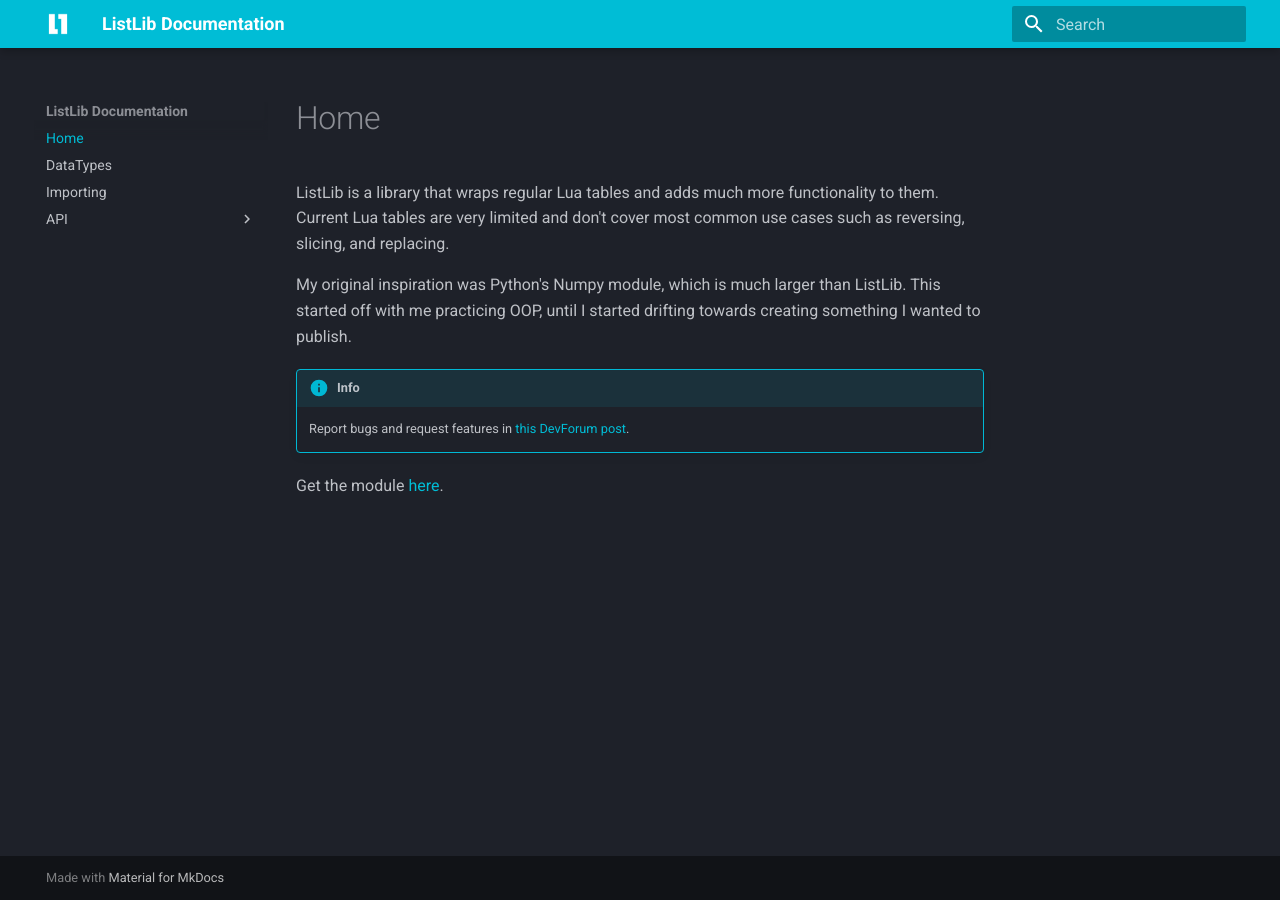
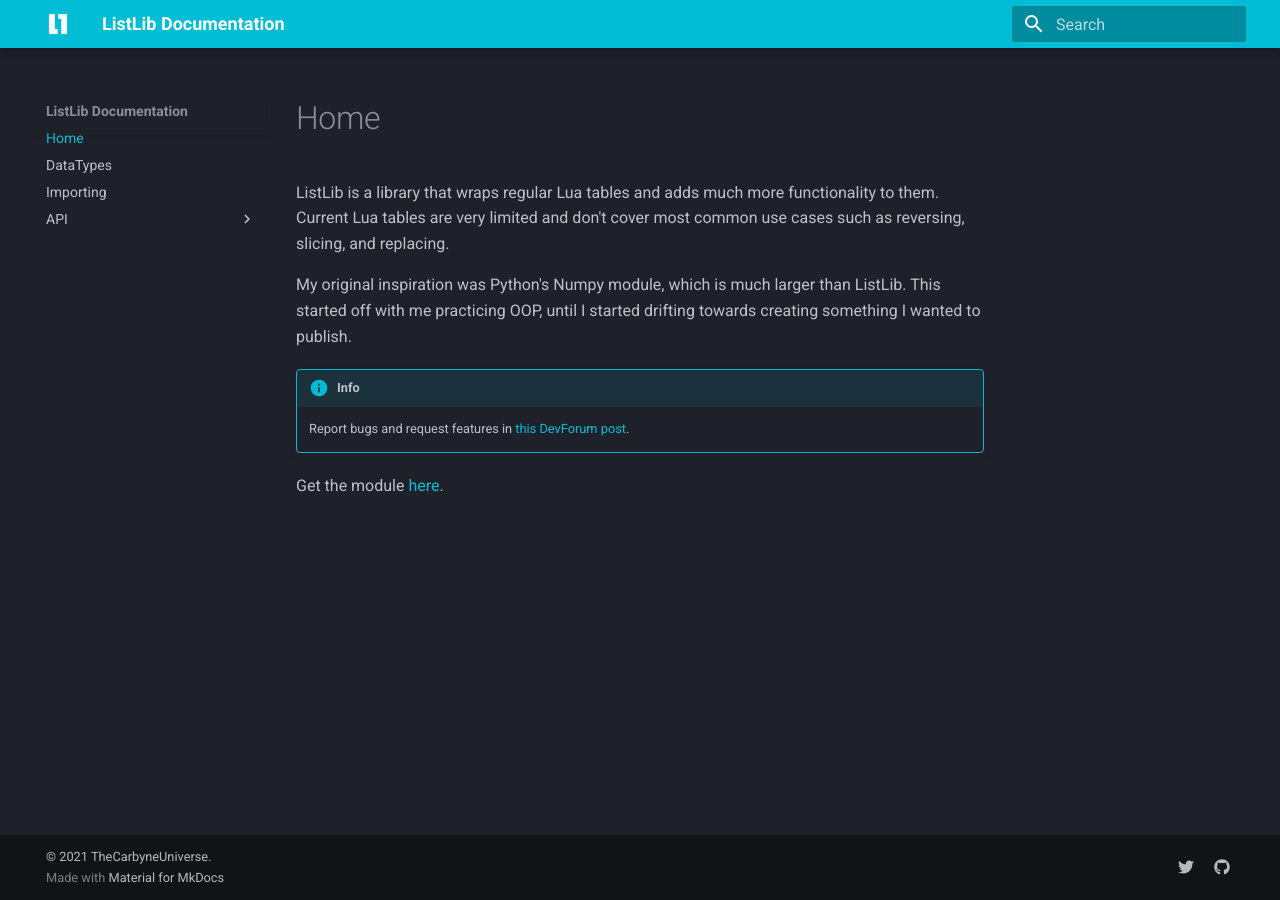
Before and after one commit to krishpatel2067/ListLib, an MkDocs documentation site: the page built from docs/index.md, in a window 1280 px wide. Built offline with MkDocs 1.6.1 and Material for MkDocs 9.7.7, drawn with Linux system fonts in a browser that asks for light colours.

```diff
--- a/mkdocs.yml
+++ b/mkdocs.yml
@@ -23,3 +23,12 @@ nav:
   - API:
     - List: "list.md"
     - NumList: "numlist.md"
+copyright: '&copy; 2021 TheCarbyneUniverse.'
+extra:
+  social:
+    - icon: fontawesome/brands/twitter
+      link: https://twitter.com/CarbyneUniverse
+      name: TheCarbyneUniverse on Twitter
+    - icon: fontawesome/brands/github
+      link: https://github.com/TheCarbyneUniverse
+      name: TheCarbyneUniverse on Github
```
